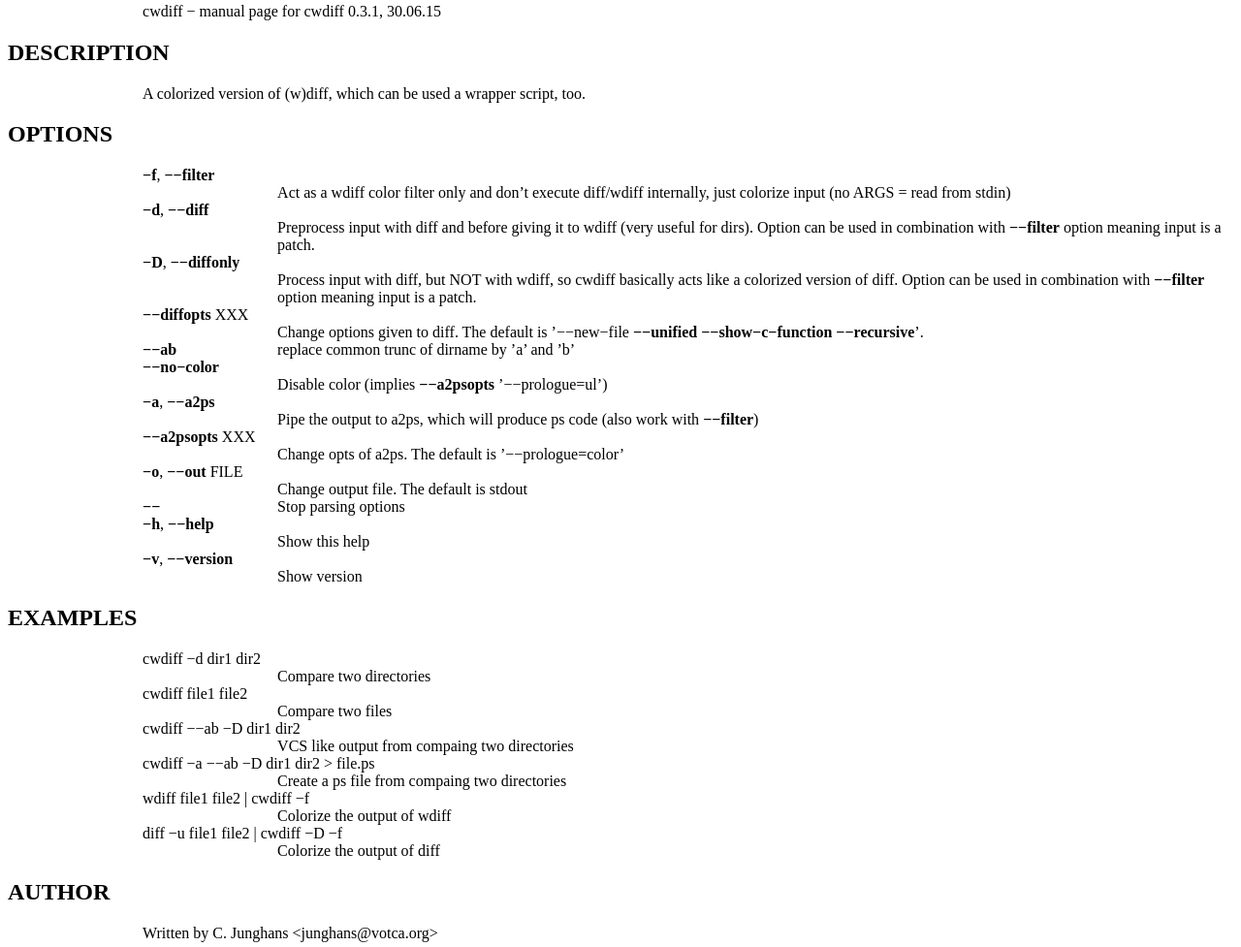
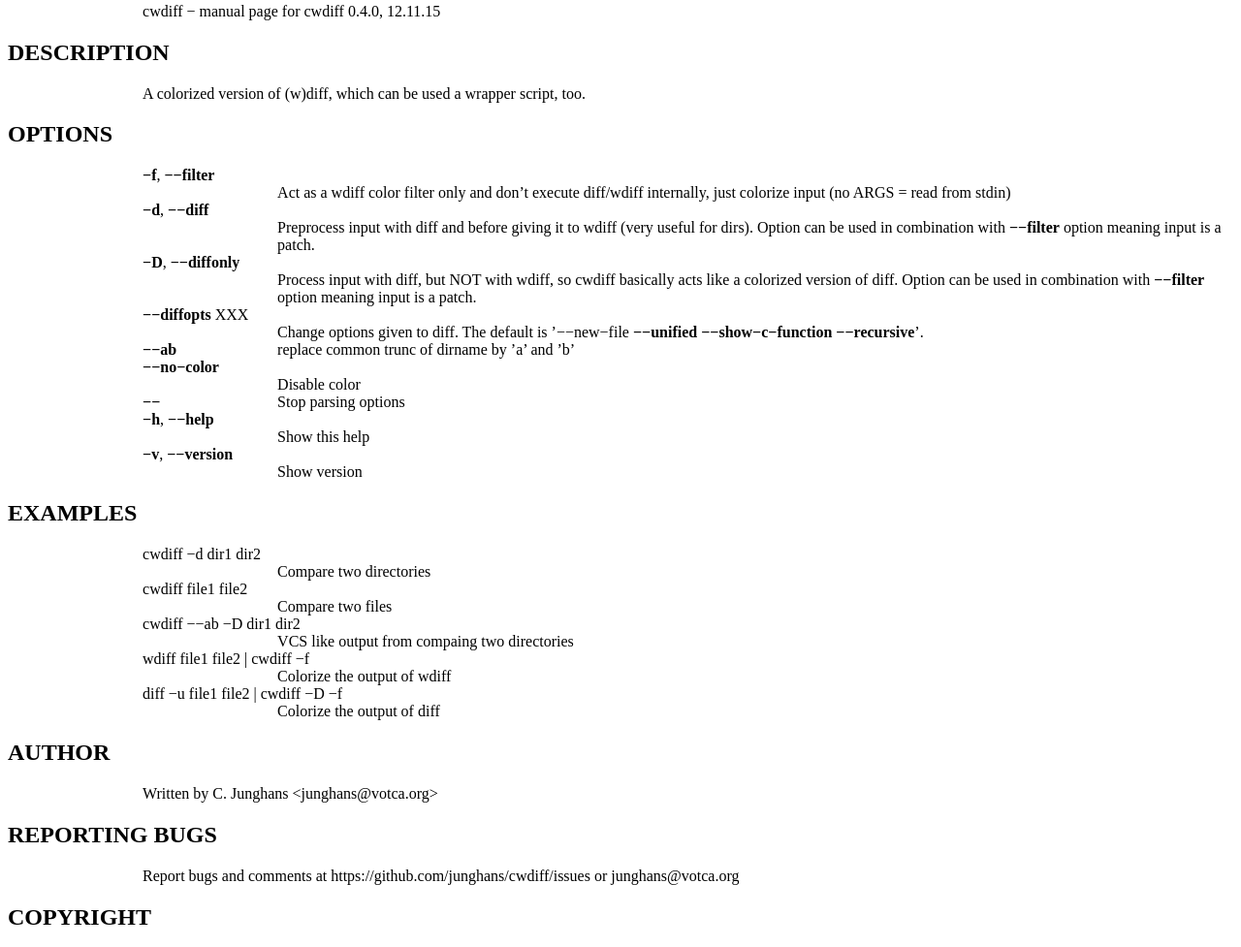
Before and after one commit to junghans/cwdiff, a plain HTML site: page index.html in a window 1280 px wide. Shown: the part 280-1257 px from the top of the page at 97% size. Drawn offline with Linux system fonts and the light colour scheme.

Commit message:
updated html from manpage

```diff
--- a/index.html
+++ b/index.html
@@ -35,7 +35,7 @@
 
 
 <p style="margin-left:11%; margin-top: 1em">cwdiff &minus;
-manual page for cwdiff 0.3.1, 30.06.15</p>
+manual page for cwdiff 0.4.0, 12.11.15</p>
 
 <h2>DESCRIPTION
 <a name="DESCRIPTION"></a>
@@ -106,28 +106,7 @@ The default is &rsquo;&minus;&minus;new&minus;file
 
 <p style="margin-left:11%;"><b>&minus;&minus;no&minus;color</b></p>
 
-<p style="margin-left:22%;">Disable color (implies
-<b>&minus;&minus;a2psopts</b>
-&rsquo;&minus;&minus;prologue=ul&rsquo;)</p>
-
-<p style="margin-left:11%;"><b>&minus;a</b>,
-<b>&minus;&minus;a2ps</b></p>
-
-<p style="margin-left:22%;">Pipe the output to a2ps, which
-will produce ps code (also work with
-<b>&minus;&minus;filter</b>)</p>
-
-<p style="margin-left:11%;"><b>&minus;&minus;a2psopts</b>
-XXX</p>
-
-<p style="margin-left:22%;">Change opts of a2ps. The
-default is &rsquo;&minus;&minus;prologue=color&rsquo;</p>
-
-<p style="margin-left:11%;"><b>&minus;o</b>,
-<b>&minus;&minus;out</b> FILE</p>
-
-<p style="margin-left:22%;">Change output file. The default
-is stdout</p>
+<p style="margin-left:22%;">Disable color</p>
 
 <table width="100%" border="0" rules="none" frame="void"
        cellspacing="0" cellpadding="0">
@@ -176,12 +155,6 @@ dir1 dir2</p>
 <p style="margin-left:22%;">VCS like output from compaing
 two directories</p>
 
-<p style="margin-left:11%;">cwdiff &minus;a
-&minus;&minus;ab &minus;D dir1 dir2 &gt; file.ps</p>
-
-<p style="margin-left:22%;">Create a ps file from compaing
-two directories</p>
-
 <p style="margin-left:11%;">wdiff file1 file2 | cwdiff
 &minus;f</p>
 
```
